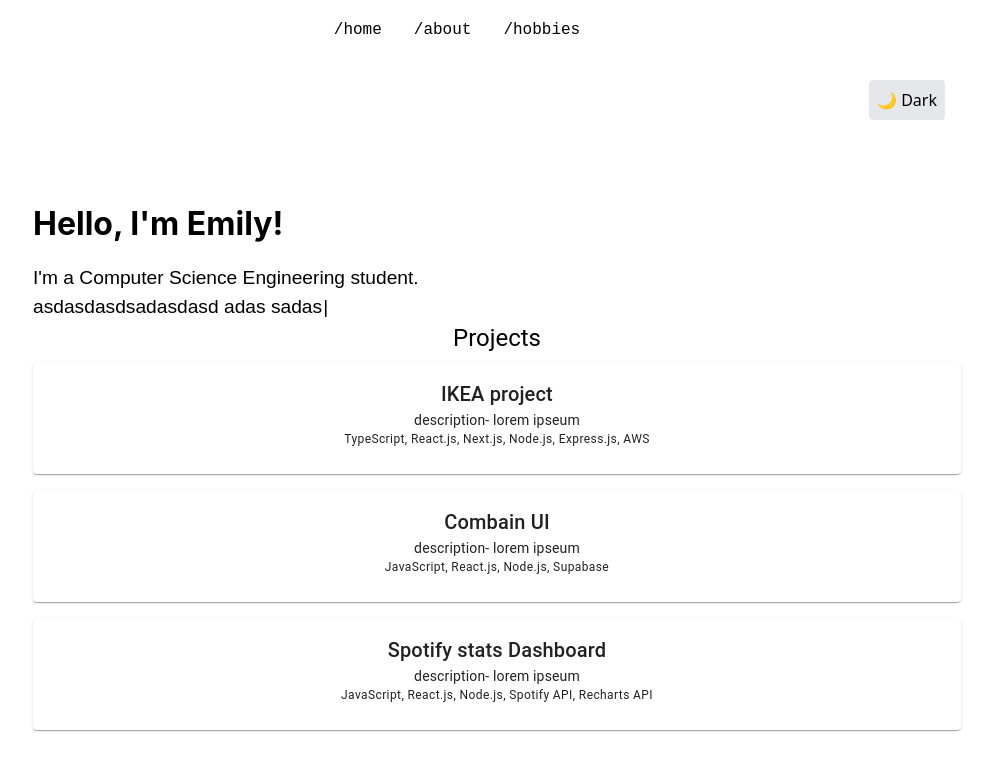
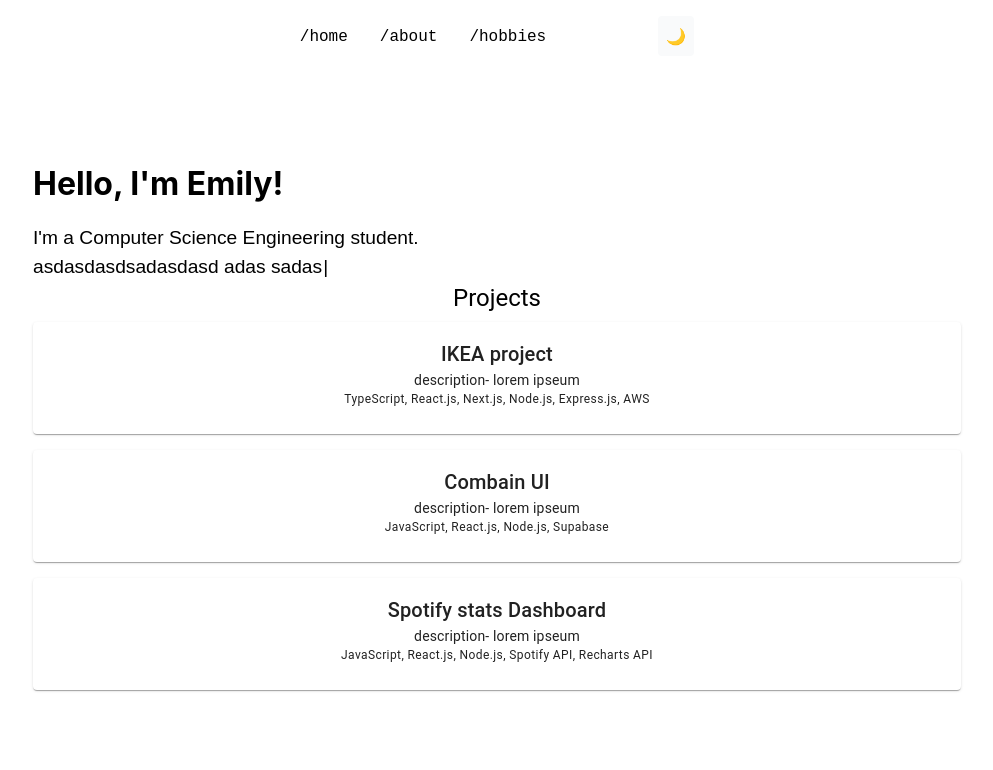
Before and after one commit to hahaem1ly/emily-personal-site, a React (Vite) app: page / in a window 1280 px wide. Shown: the top 770 px of the page, without its empty margins (143-1136 px from the left). Built offline with nearby package versions, Linux system fonts and the light colour scheme; some icons are missing; the HTML template or start-up script is replaced by a standard one.

Commit message:
theme button in navbar and test clean up

```diff
--- a/src/components/Layout.jsx
+++ b/src/components/Layout.jsx
@@ -1,11 +1,10 @@
-import Theme from "./Theme";
-import Test from "./Test";
+
 
 export default function Layout({ children }) {
     return (
         <div className="container-width min-h-screen">
             <div className="flex justify-end p-4">
-                <Theme />
+
             </div>
             {children}
         </div>
--- a/src/components/NavBar.jsx
+++ b/src/components/NavBar.jsx
@@ -2,6 +2,7 @@ import "../styles/NavBar.css";
 import GitHubIcon from '@mui/icons-material/GitHub';
 import LinkedInIcon from '@mui/icons-material/LinkedIn';
 import { Link } from 'react-router-dom';
+import Theme from "./Theme";
 
 
 export default function NavBar() {
@@ -23,6 +24,9 @@ export default function NavBar() {
                         </a>
                     </div>
                 </li>
+                <li>
+                    <Theme />
+                </li>
 
             </ul>
         </div>
--- a/src/components/Test.jsx
+++ /dev/null
@@ -1,17 +0,0 @@
-export default function Test() {
-
-    return (
-        <>
-            <div className="p-4 rounded shadow bg-white text-black dark:bg-gray-800 dark:text-white">
-                <h2 className="text-xl font-semibold">Dark/Light Mode Test</h2>
-                <p>This box will change with the theme toggle.</p>
-                <button>
-                    testing
-                </button>
-                <h1> testing also </h1>
-            </div>
-
-        </>
-    );
-
-}
--- a/src/components/Theme.jsx
+++ b/src/components/Theme.jsx
@@ -12,9 +12,9 @@ export default function Theme() {
     return (
         <button
             onClick={() => setDark(!dark)}
-            className="p-2 rounded bg-gray-200 dark:bg-gray-800"
+            className="p-2 rounded bg-gray-50 dark:bg-gray-900"
         >
-            {dark ? '☀️ Light' : '🌙 Dark'}
+            {dark ? '☀️' : '🌙 '}
         </button>
     );
 }
```
